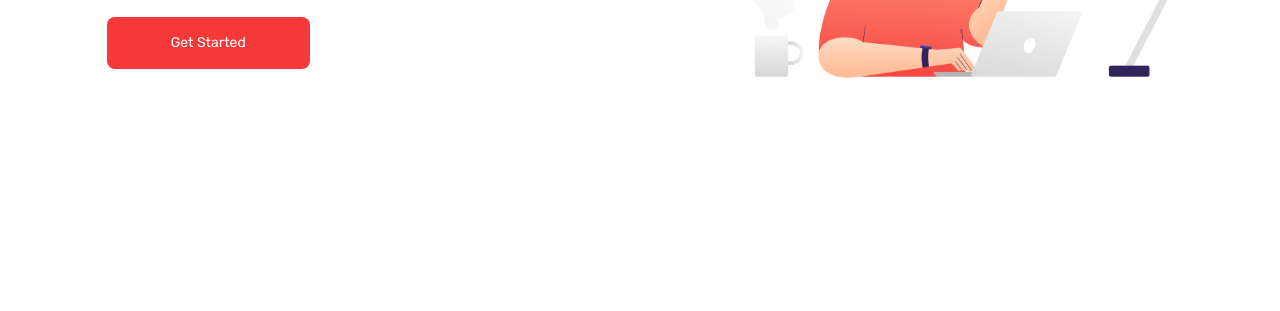
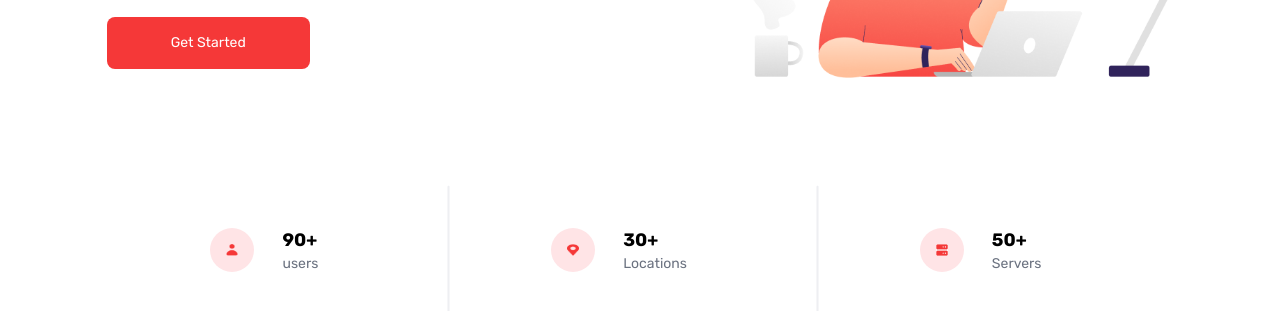
Before and after one commit to Ar-Dihan/lasales-vpn, a website: page src/index.html in a window 1280 px wide. Shown: the part 369-680 px from the top of the page. Drawn offline with Linux system fonts and the light colour scheme.

Commit message:
utility section done

```diff
--- a/src/index.html
+++ b/src/index.html
@@ -6,10 +6,10 @@
     <link href="../dist/output.css" rel="stylesheet" />
     <title>lasales VPN</title>
   </head>
-  <body class="font-body">
-    <nav class="flex mx-auto container mt-5 justify-around">
+  <body class="container mx-auto font-body">
+    <nav class="flex mt-5 justify-around">
       <div class="flex pt-3">
-        <img class="h-8 w-6" src="/images/Vector.png" alt="" />
+        <img class="h-8 w-6" src="/images/Vector (1).png" alt="" />
         <li class="text-lg text-igoo font-bold px-4 mt-2 list-none">
           lasalesVPN
         </li>
@@ -69,5 +69,42 @@
         </div>
       </section>
     </main>
+
+    <!-- utilities section-->
+    <section>
+      <div class="flex justify-around mx-40">
+        <div class="flex items-center">
+          <span class="p-4 bg-rose-100 rounded-full">
+            <img class="w-3 h-3" src="/images/Contact.png" alt="" />
+          </span>
+          <div class="px-7">
+            <h3 class="text-lg font-bold">90+</h3>
+            <p class="text-gray text-sm">users</p>
+          </div>
+        </div>
+        <img src="/images/Vector 14.png" alt="" />
+        <div class="flex items-center">
+          <span class="p-4 bg-rose-100 rounded-full">
+            <img class="w-3 h-3" src="/images/Vector (2).png" alt="" />
+          </span>
+          <div class="px-7">
+            <h3 class="text-lg font-bold">30+</h3>
+            <p class="text-gray text-sm">Locations</p>
+          </div>
+        </div>
+        <img src="/images/Vector 14.png" alt="" />
+        <div class="flex items-center">
+          <span class="p-4 bg-rose-100 rounded-full">
+            <img class="w-3 h-3" src="/images/Vector.jpg" alt="" />
+          </span>
+          <div class="px-7">
+            <h3 class="text-lg font-bold">50+</h3>
+            <p class="text-gray text-sm">Servers</p>
+          </div>
+        </div>
+      </div>
+    </section>
+
+    <!-- features section -->
   </body>
 </html>
```
Also changed, not shown: dist/output.css, images/Contact.png (added), images/Vector (1).png (renamed from images/Vector.png), images/Vector (2).png (added), images/Vector 14.png (added), images/Vector.jpg (added).
